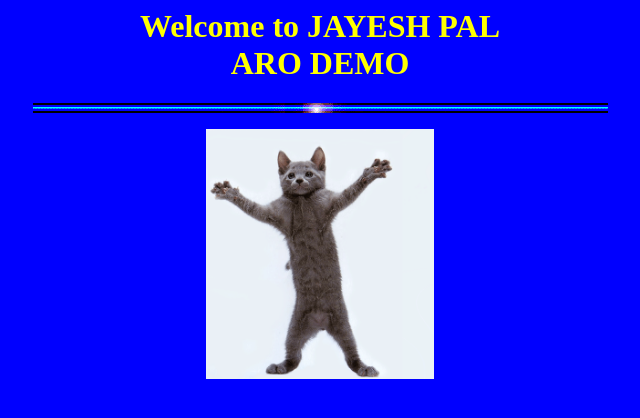
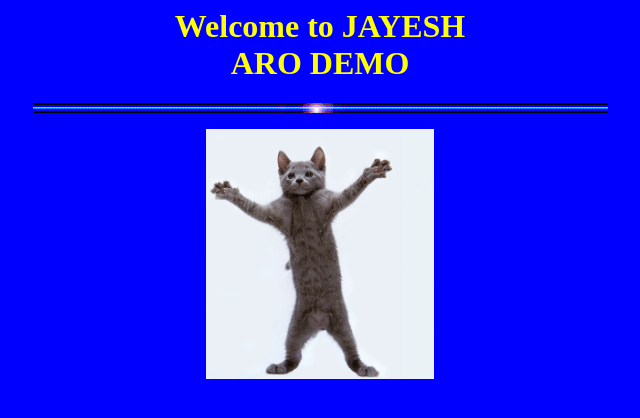
Before and after one commit to Jayesh0387/cicd, a plain HTML site: page index.html in a window 1280 px wide. Shown: the whole page, without its empty margins (320-960 px from the left). Drawn offline with Linux system fonts and the light colour scheme.

Commit message:
Update index.html

```diff
--- a/index.html
+++ b/index.html
@@ -11,7 +11,7 @@ p { text-align: center }
 
 <body>
 
-  <h1>Welcome to JAYESH PAL <br/>ARO DEMO</h1>
+  <h1>Welcome to JAYESH <br/>ARO DEMO</h1>
 
   <p><img src="sinvalo.gif"/></p>
 
```
